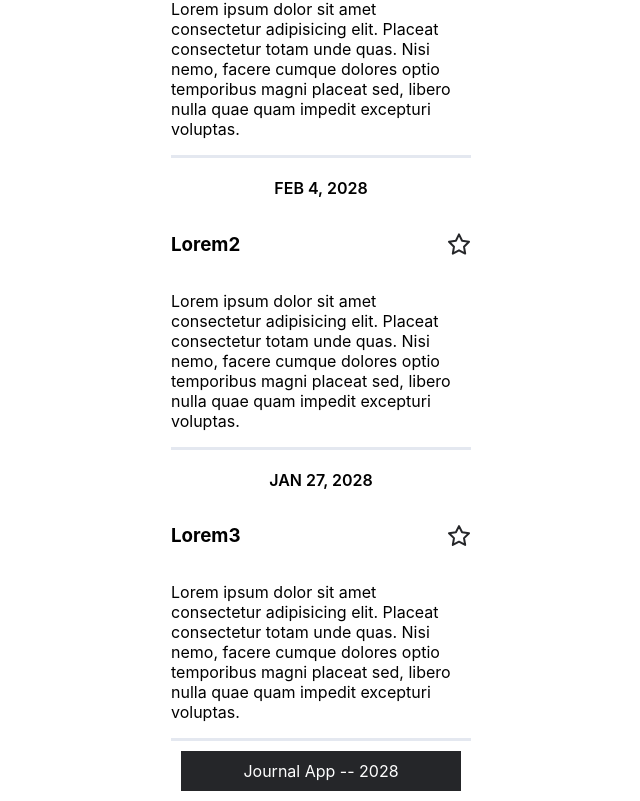
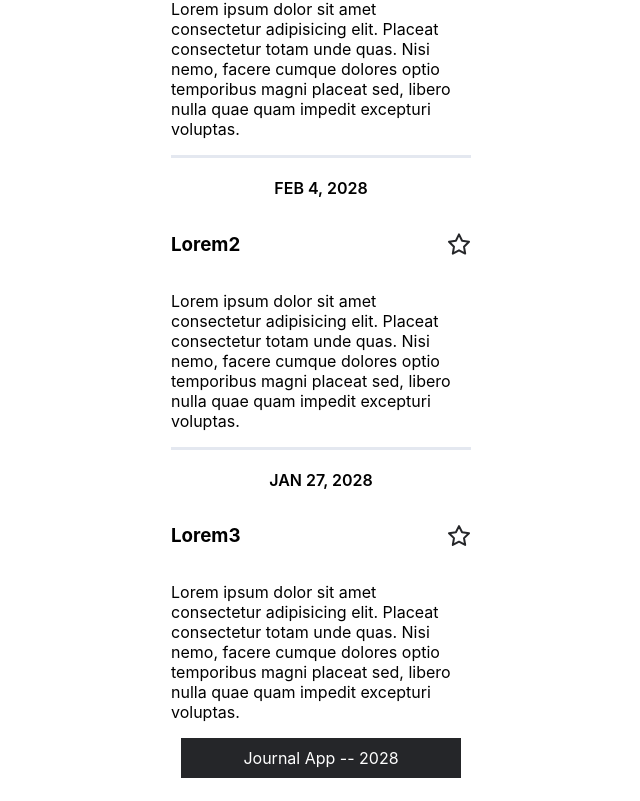
Before and after one commit to lenzloesche/journal, a React (Create React App) app: page / in a window 1280 px wide. Shown: the part 716-1517 px from the top of the page, without its empty margins (319-959 px from the left). Built offline with nearby package versions, Linux system fonts and the light colour scheme.

Commit message:
add nodivider for last element

```diff
--- a/src/App.js
+++ b/src/App.js
@@ -11,7 +11,6 @@ import "./App.css";
 import { useState } from "react";
 
 function App() {
-  //const [isFavorite, setIsFavorite] = useState([false, false, false]);
   const [allEntriesSelected, setAllEntriesSelected] = useState(true);
   const [entries, setEntries] = useState([
     {
@@ -97,7 +96,7 @@ function App() {
       </Navigation>
       <EntryContainer>
         {allEntriesSelected
-          ? entries.map((entry) => {
+          ? entries.map((entry, index) => {
               return (
                 <Entry
                   key={entry.key}
@@ -107,6 +106,7 @@ function App() {
                     handleStarClick(entry.key);
                   }}
                   bookmarked={entry.isFavorite ? true : false}
+                  noDivider={index === entries.length - 1 ? true : false}
                 >
                   {entry.innerText}
                 </Entry>
@@ -116,7 +116,7 @@ function App() {
               .filter((entry) => {
                 return entry.isFavorite;
               })
-              .map((entry) => {
+              .map((entry, index) => {
                 return (
                   <Entry
                     title={entry.title}
@@ -126,6 +126,7 @@ function App() {
                       handleStarClick(entry.key);
                     }}
                     bookmarked={true}
+                    noDivider={index === numberOfFavorites() - 1 ? true : false}
                   >
                     {entry.innerText}
                   </Entry>
--- a/src/components/Entry/index.js
+++ b/src/components/Entry/index.js
@@ -8,6 +8,7 @@ export default function Entry({
   date,
   bookmarked,
   onStarClick,
+  noDivider,
 }) {
   return (
     <article>
@@ -23,7 +24,7 @@ export default function Entry({
         />
       </div>
       <p className="notes">{children}</p>
-      <div className="line"></div>
+      {!noDivider ? <div className="line"></div> : ""}
     </article>
   );
 }
```
